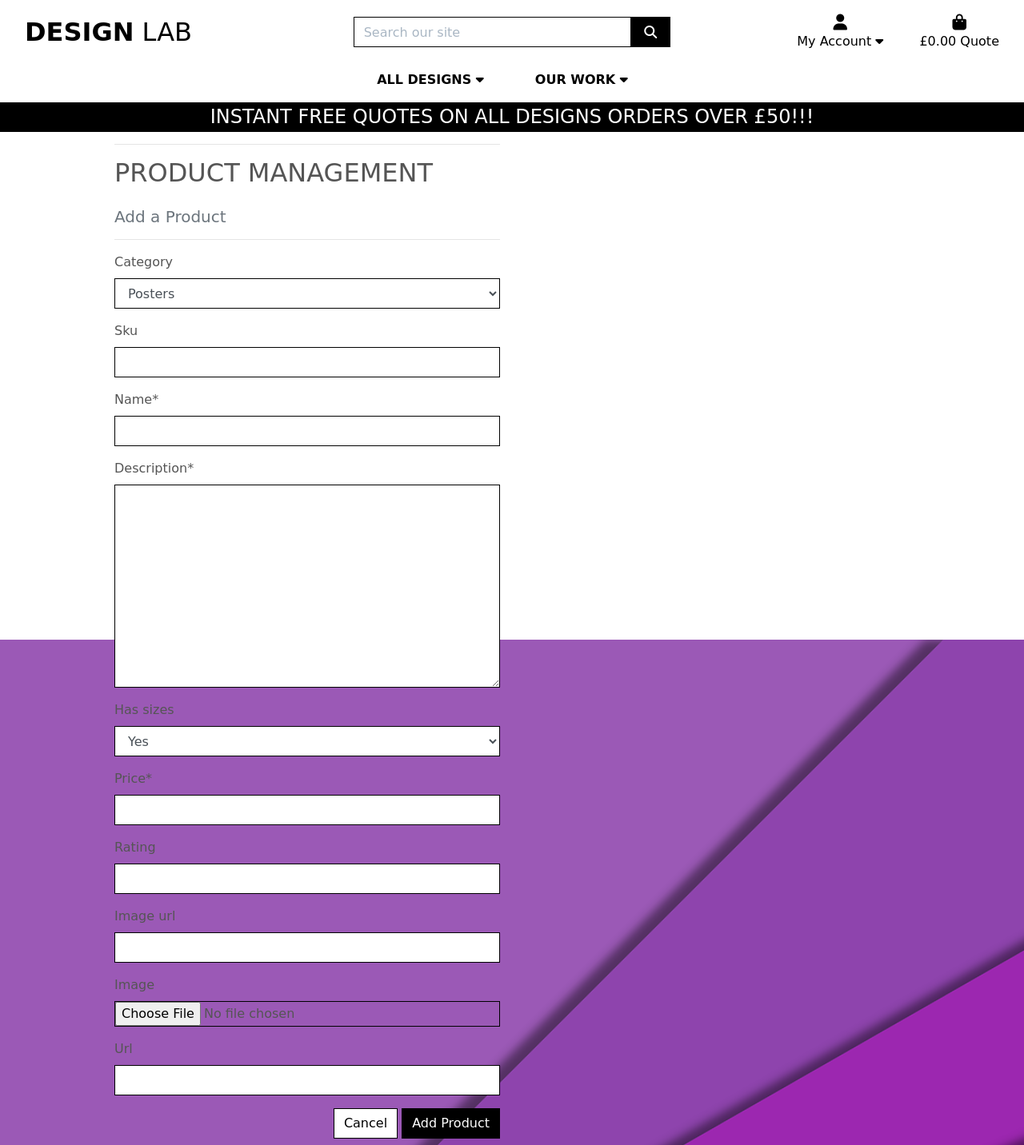
After one commit to afrokingstan/design_lab, a Django app: page /products/add/ in a window 1280 px wide. The commit adds this page. Shown: the whole page at 80% size. Run offline with Django 3.2, Linux system fonts and the light colour scheme; data comes from the database, SQL or seed files in the repository; some libraries are stand-ins or nearby versions; some web fonts are replaced.

Commit message:
Product Admin - add product view, url and template

```diff
--- a/design_lab/settings.py
+++ b/design_lab/settings.py
@@ -26,7 +26,8 @@
 # SECURITY WARNING: don't run with debug turned on in production!
 DEBUG = True
 
-ALLOWED_HOSTS = ['c6a29d5edffd.ngrok.io', 'localhost']
+ALLOWED_HOSTS = []
+#ALLOWED_HOSTS = ['c6a29d5edffd.ngrok.io', 'localhost']
 
 
 # Application definition
--- /dev/null
+++ b/products/templates/products/add_product.html
@@ -0,0 +1,37 @@
+{% extends "base.html" %}
+{% load static %}
+
+{% block page_header %}
+    <div class="container header-container">
+        <div class="row">
+            <div class="col"></div>
+        </div>
+    </div>
+{% endblock %}
+
+{% block content %}
+    <div class="overlay"></div>
+    <div class="container">
+        <div class="row">
+            <div class="col-12 col-md-6">
+                <hr>
+                <h2 class="logo-font mb-4">Product Management</h2>
+                <h5 class="text-muted">Add a Product</h5>
+                <hr>
+            </div>
+        </div>
+
+        <div class="row">
+            <div class="col-12 col-md-6">
+                <form method="POST" action="{% url 'add_product' %}" class="form mb-2" enctype="multipart/form-data">
+                    {% csrf_token %}
+                    {{ form | crispy }}
+                    <div class="text-right">
+                        <a class="btn btn-outline-black rounded-0" href="{% url 'products' %}">Cancel</a>
+                        <button class="btn btn-black rounded-0" type="submit">Add Product</button>
+                    </div>
+                </form>
+            </div>
+        </div>
+    </div>
+{% endblock %}
--- a/products/urls.py
+++ b/products/urls.py
@@ -3,5 +3,6 @@
 
 urlpatterns = [
     path('', views.all_products, name='products'),
-    path('<product_id>', views.product_detail, name='product_detail'),
+    path('<int:product_id>/', views.product_detail, name='product_detail'),
+    path('add/', views.add_product, name='add_product'),
 ]
--- a/products/views.py
+++ b/products/views.py
@@ -1,10 +1,13 @@
 from django.shortcuts import render, redirect, reverse, get_object_or_404
 from django.contrib import messages
 from django.db.models import Q
+from django.db.models.functions import Lower
+
 from .models import Product, Category
+from .forms import ProductForm
+
 
 # Create your views here.
-
 
 def all_products(request):
     """ A view to show all products, including sorting and search queries """
@@ -12,8 +15,24 @@
     products = Product.objects.all()
     query = None
     categories = None
+    sort = None
+    direction = None
 
     if request.GET:
+        if 'sort' in request.GET:
+            sortkey = request.GET['sort']
+            sort = sortkey
+            if sortkey == 'name':
+                sortkey = 'lower_name'
+                products = products.annotate(lower_name=Lower('name'))
+            if sortkey == 'category':
+                sortkey = 'category__name'
+            if 'direction' in request.GET:
+                direction = request.GET['direction']
+                if direction == 'desc':
+                    sortkey = f'-{sortkey}'
+            products = products.order_by(sortkey)
+
         if 'category' in request.GET:
             categories = request.GET['category'].split(',')
             products = products.filter(category__name__in=categories)
@@ -28,10 +47,13 @@
             queries = Q(name__icontains=query) | Q(description__icontains=query)
             products = products.filter(queries)
 
+    current_sorting = f'{sort}_{direction}'
+
     context = {
         'products': products,
         'search_term': query,
         'current_categories': categories,
+        'current_sorting': current_sorting,
     }
 
     return render(request, 'products/products.html', context)
@@ -47,3 +69,14 @@
     }
 
     return render(request, 'products/product_detail.html', context)
+
+
+def add_product(request):
+    """ Add a product to the store """
+    form = ProductForm()
+    template = 'products/add_product.html'
+    context = {
+        'form': form,
+    }
+
+    return render(request, template, context)
--- a/templates/base.html
+++ b/templates/base.html
@@ -73,6 +73,7 @@
                             {% if request.user.is_authenticated %}
                                 {% if request.user.is_superuser %}
                                     <a href="" class="dropdown-item">Project Management</a>
+                                    <a href="" class="dropdown-item">Product Management</a>
                                 {% endif %}
                                 <a href="{% url 'profile' %}" class="dropdown-item">My Profile</a>
                                 <a href="{% url 'account_logout' %}" class="dropdown-item">Logout</a>
```
